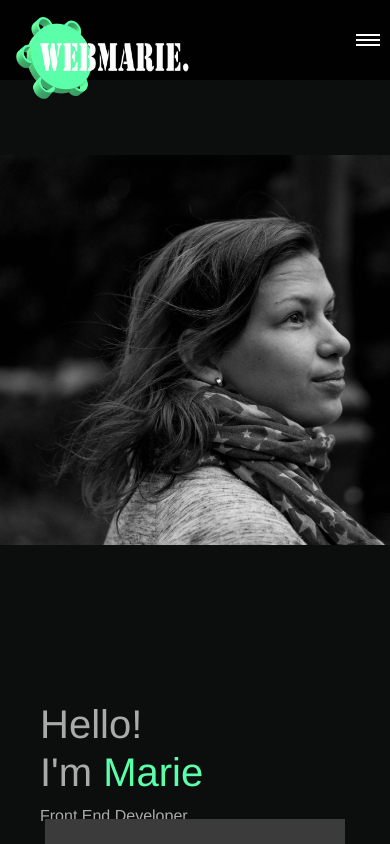
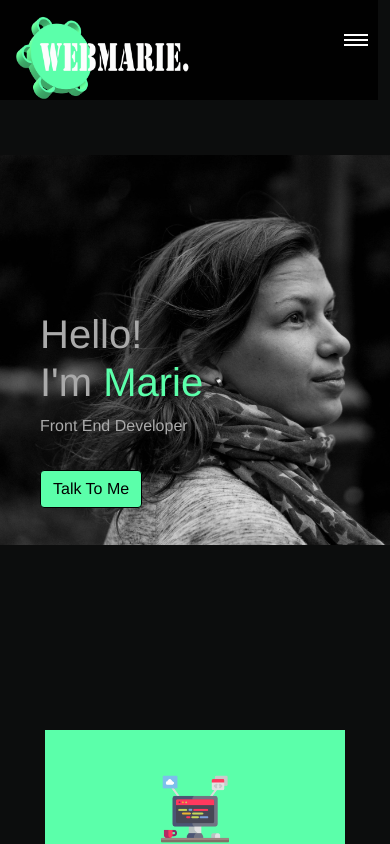
Before and after one commit to MarieBerezhna/portfolio, a Vue app: page / in a window 390 px wide. Built offline with nearby package versions, Linux system fonts and the light colour scheme.

Commit message:
menu, btn and boxes!

```diff
--- a/src/App.vue
+++ b/src/App.vue
@@ -43,21 +43,22 @@ export default {
 
 <style lang="scss">
 $green: #5BFFAA;
-:root {
-    overflow: hidden;
-}
+
 html, body {
+  overflow: hidden;
   height: 100%;
-  overflow: hidden;
   margin: 0;
   padding: 0;
 }
 body {
   background-color: rgb(12, 13, 13) !important;
-  transition: all ease-in-out 2s;
   margin: 0;
   overflow-y: scroll;
   max-height: 100vh;
+  -webkit-transition: all ease-in-out 2s;
+  -moz-transition: all ease-in-out 2s;
+  -o-transition: all ease-in-out 2s;
+  transition: all ease-in-out 2s;
 }
 #app {
   font-family: Avenir, Helvetica, Arial, sans-serif;
@@ -74,4 +75,22 @@ section {
   height: auto;
   min-height: 100vh;
 }
+
+/* width */
+::-webkit-scrollbar {
+  width: 10px;
+}
+
+/* Track */
+::-webkit-scrollbar-track {
+  box-shadow: inset 0 0 5px grey;
+  border-radius: 10px;
+}
+
+/* Handle */
+::-webkit-scrollbar-thumb {
+  background: $green;
+  border-radius: 10px;
+  cursor: pointer;
+}
 </style>
--- a/src/components/HelloWorld.vue
+++ b/src/components/HelloWorld.vue
@@ -5,39 +5,25 @@
         <div class="col-12 col-md-6" id="profile-image">
 
         </div>
-        <div class="col-12 col-md-6 text-left my-auto greet">
+        <div class="col-12 col-md-6 text-left my-md-auto greet">
           <h1>Hello! <br> I'm <span :style="'color:' + color">Marie</span></h1>
           <p>Front End Developer</p>
+          <MainButton text="Talk To Me" :color="color" />
         </div>
       </div>
       <div class="container-fluid  d-flex justify-content-end">
         <div class="row col-md-10">
-          <div class="infobox-outer col-12 col-md-4">
-            <div class="infobox my-2" >
-              <h2>Responsive<br> Web Design</h2>
-              <div class="img">
-                <img class="img w-50 mx-auto" :src="require('../assets/png/web-design.png')" alt="">
+          <div v-for="box in boxes" :key="box.id" class="infobox-outer col-12 col-md-4">
+            <div class="infobox mb-5"
+            @mouseenter="boxHover" @mouseleave="boxHover"
+            :class="{highlighted: box.highlighted}">
+              <div class="img mx-auto mb-3 text-center">
+                <img class="img w-25" :src="require('../assets/png/' + box.icon)" :alt="box.title">
               </div>
+              <h2>{{ box.title }} </h2>
+              <hr class="bg-dark w-50">
+              <p class=" pb-5 px-2  text-left"> {{ box.content }} </p>
             </div>
-
-          </div>
-          <div class="infobox-outer col-10 col-md-4">
-            <div class="infobox my-2" :style="'background-color:' + color">
-              <h2>Mobile-first development</h2>
-              <div class="img">
-                 <img class="img w-50 mx-auto" :src="require('../assets/png/003-analytics.png')" alt="">
-              </div>
-            </div>
-          </div>
-          <div class="infobox-outer container col-10 col-md-4">
-            <div class="infobox my-2">
-              <h2>Search Engine Optimization</h2>
-              <div class="img">
-                <img class="img w-50 mx-auto" :src="require('../assets/png/001-analytics.png')" alt="">
-              </div>
-
-            </div>
-
           </div>
         </div>
       </div>
@@ -47,16 +33,69 @@
 </template>
 
 <script>
+  import MainButton from '@/components/utils/MainButton.vue'
   export default {
     name: 'HelloWorld',
+    components: {
+      MainButton
+    },
     props: {
       color: String
+    },
+    data() {
+      return {
+        boxes: [{
+            id: 0,
+            title: 'Responsive Web Design',
+            icon: 'web-design.png',
+            content: 'Responsive web design is an approach to web design that makes web pages render well on a variety of devices and window or screen sizes.',
+            highlighted: true
+          },
+          {
+            id: 1,
+            title: 'Mobile-first development',
+            icon: '003-analytics.png',
+            content: 'A “mobile-first” approach involves designing a desktop site starting with the mobile version, which is then adapted to larger screens.'
+
+          },
+          {
+            id: 2,
+            title: 'Search Engine Optimization',
+            icon: '001-analytics.png',
+            content: 'Search engine optimization is the process of growing the quality and quantity of website traffic by increasing the visibility of a website or a web page to users of a web search engine.'
+          }
+        ]
+      }
+    },
+    methods: {
+      boxHover (e) {
+        e.stopPropagation()
+        let primary = this.color
+        let item = e.target
+        console.log(e.type)
+        if (!item.classList.contains('highlighted')) {
+          item.style.backgroundColor = e.type === 'mouseenter' ? primary : "#3B3B3B"
+          item.style.color = e.type === 'mouseenter' ? '#000' : '#fff'
+          item.getElementsByTagName('hr')[0].style.visibility = e.type === 'mouseenter' ? "visible" : "hidden"
+        }
+      }
+    },
+    mounted() {
+        let greenBox = document.getElementsByClassName('highlighted')[0];
+        greenBox.style.backgroundColor = this.color
+        greenBox.getElementsByTagName('hr')[0].style.visibility = "visible"
     }
   }
 </script>
 
 <!-- Add "scoped" attribute to limit CSS to this component only -->
-<style scoped>
+<style lang="scss" scoped>
+* {
+    -webkit-transition: all ease-in-out 0.5s;
+  -moz-transition: all ease-in-out 0.5s;
+  -o-transition: all ease-in-out 0.5s;
+  transition: all ease-in-out 0.5s;
+}
   #profile-image {
     height: 70vh;
     min-height: 700px;
@@ -69,20 +108,28 @@
 
   .greet {
     padding-left: 40px;
-  }
-
-  .infobox {
-    position: relative;
-    height: 80%;
-    min-height: 150px;
-    padding: 10% 5%;
-    background-color: #3B3B3B;
+    margin-top: -100%;
   }
 
   .infobox-outer {
     position: relative;
-    margin-top: -10%;
+    margin-top: 30px;
     color: #fff;
+      .infobox {
+      position: relative;
+      height: 80%;
+      min-height: 150px;
+      padding: 15% 5%;
+      background-color: #3B3B3B;
+      cursor: pointer;
+      hr {
+        visibility: hidden;
+        height: 5px;
+      }
+    }
+      .highlighted {
+        color: #3B3B3B;
+      }
   }
 
   @media (min-width: 992px) {
@@ -93,5 +140,8 @@
     .greet {
       padding-left: 140px;
     }
+      .infobox-outer {
+    margin-top: -10%;
+  }
   }
 </style>
--- a/src/components/MainFooter.vue
+++ b/src/components/MainFooter.vue
@@ -7,38 +7,12 @@ footer
 </template>
 
 <script>
-import $ from 'jquery'
+// import $ from 'jquery'
     export default {
         name: 'MainFooter',
-        methods: {
-            showMenuFixed () {
-                console.log('scrolll')
-                $(document).ready(function () {
-                console.log('scrolll')
-                });
-            }
-        },
-        created: function () {
-            window.addEventListener('scroll', this.showMenuFixed)
-        },
-        mounted () {
-            $(document).ready(function () {
-                // window.onscroll = () => {
-                //     if (document.body.scrollTop > 50 || document.documentElement.scrollTop > 50) {
-                //         console.log('scrolll')
-                //     } else {
-                //         console.log('scrolll')
-                //     }
-                // }
-                      $(window).scroll(()=> {
-                            console.log('logging');
-                        });
-            })
 
-        }
     }
 </script>
-
 <style lang="scss" scoped>
 footer {
     position: relative;
--- a/src/components/MainMenu.vue
+++ b/src/components/MainMenu.vue
@@ -25,13 +25,19 @@
 </template>
 
 <script>
+import $ from 'jquery'
     export default {
         name: 'MainMenu',
         props: {
             sections: Array
         },
-        mounted () {
-            var $ = require('jquery')
+        data () {
+            return {
+                scrolled: false
+            }
+        },
+        methods: {
+            menuToggle: function () {
                 $('.close').on('click', () => {
                     $('nav ul, .close').fadeOut()
                     $('.open').delay(400).fadeIn()
@@ -46,12 +52,37 @@
                         $(list[i]).delay(delay).css('opacity', 1)
                     }
                 })
+            },
+            scrollHandler: function (e) {
+                let nav = $('nav')
+                let scrolled = e.target.scrollTop
+
+                if (150 > scrolled && scrolled > 50) { // middle
+                    $(nav).fadeOut()
+                } else if (scrolled > 450) { //large
+                    console.log
+                    $(nav).css({
+                        position: 'fixed'
+                    }).fadeIn('slow')
+                } else { // init
+                    $(nav).css({
+                        position: 'absolute',
+                    }).fadeIn()
+                }
+            }
+        },
+        mounted () {
+            document.body.addEventListener('scroll', this.scrollHandler)
+            this.menuToggle()
+        },
+        destroyed () {
+            document.body.removeEventListener('scroll', this.scrollHandler)
         }
     }
 </script>
 
 <style lang="scss" scoped>
-
+$green: #5BFFAA;
     .logo {
         width: 200px;
         height: 100px;
@@ -132,23 +163,24 @@
         position: absolute;
         top: 0;
         left: 0;
-        right: 0;
         background-color: rgba(0, 0, 0, 0.9);
-        height: 80px;
-        z-index: 10;
+        height: auto;
+        min-height: 100px;
+        width: calc(100% - 12px);
+        z-index: 1;
         ul {
             display: none;
             flex-direction: column;
             list-style: none;
             align-items: center;
             justify-content: center;
-            margin-top: 80px;
-            background-color: inherit;
+            padding-bottom: 20px;
             height: calc(100vh - 80px);
             padding-left: 0;
             li {opacity: 0;}
             li,
             a {
+                position: relative;
                 margin: 5% 10px;
                 float: right;
                 color: #fff;
@@ -157,6 +189,26 @@
                 font-weight: 800;
                 font-size: 2rem;
                 text-align: center;
+
+            }
+            a {
+                &:before {
+                    content: '';
+                    position: absolute;
+                    bottom: 0;
+                    left: 0;
+                    background-color: $green;
+                    width: 0;
+                    height: 2px;
+                    -webkit-transition: 700ms cubic-bezier(0.17, 0.67, 0, 1.01);
+                    -o-transition: 700ms cubic-bezier(0.17, 0.67, 0, 1.01);
+                    transition: 700ms cubic-bezier(0.17, 0.67, 0, 1.01);
+                }
+                &:hover {
+                    &:before {
+                        width: 100%;
+                    }
+                }
             }
         }
     }
@@ -165,12 +217,13 @@
         .header-right {
             display: none;
         }
-
-        nav ul {
+        nav {
+            max-height: 120px;
+            ul {
                 display: flex;
                 flex-direction: row;
                 height: unset;
-            margin: 30px 0;
+                padding: 30px 0;
                 justify-content: flex-end;
                 list-style: none;
                 li { opacity: 1;}
@@ -181,4 +234,5 @@
                 }
             }
         }
+    }
 </style>
--- /dev/null
+++ b/src/components/utils/MainButton.vue
@@ -0,0 +1,44 @@
+<template>
+    <div class="btn my-3"
+    :href="href"
+    :style="'background:' + color + '; color: #000; border: 1px solid #000'"
+    @mouseenter="mouseEnter()" @mouseleave="mouseLeave()">
+        {{ text }}
+    </div>
+</template>
+
+<script>
+    export default {
+        name: 'MainButton',
+        props: ['text', 'color', 'href'],
+        data() {
+            return {
+                hovering: false
+            }
+        },
+        methods: {
+            hover () {
+                this.hovering = !this.hovering
+                if (this.hovering) {
+                    event.target.style.background = '#000'
+                    event.target.style.border = '1px solid' + this.color
+                    event.target.style.color = this.color
+                } else {
+                    event.target.style.background = this.color
+                    event.target.style.border = '1px solid #000'
+                    event.target.style.color = '#000'
+                }
+            },
+            mouseEnter() {
+                 this.hover()
+
+            },
+            mouseLeave() {
+                this.hover()
+            }
+        }
+    }
+</script>
+
+<style lang="scss" scoped>
+</style>
```
Lines whose indentation alone changed are shown as unchanged.
